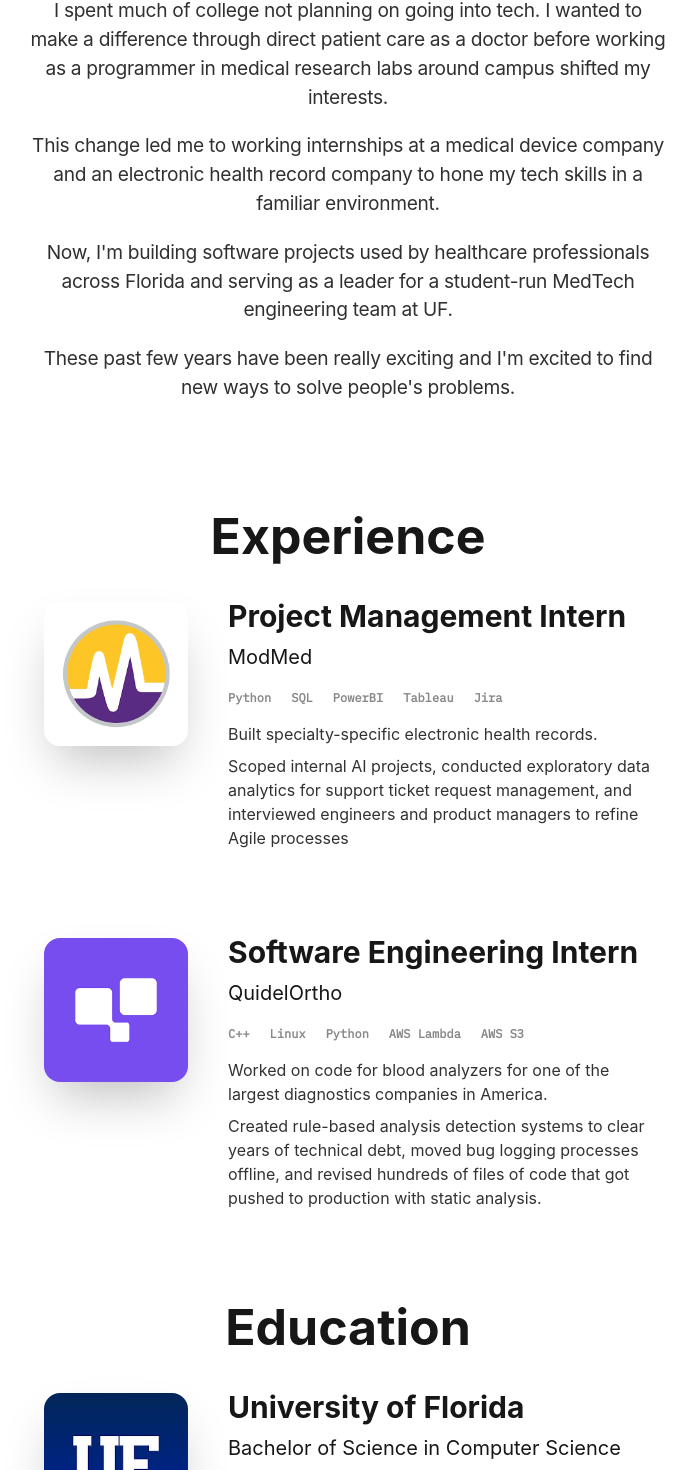
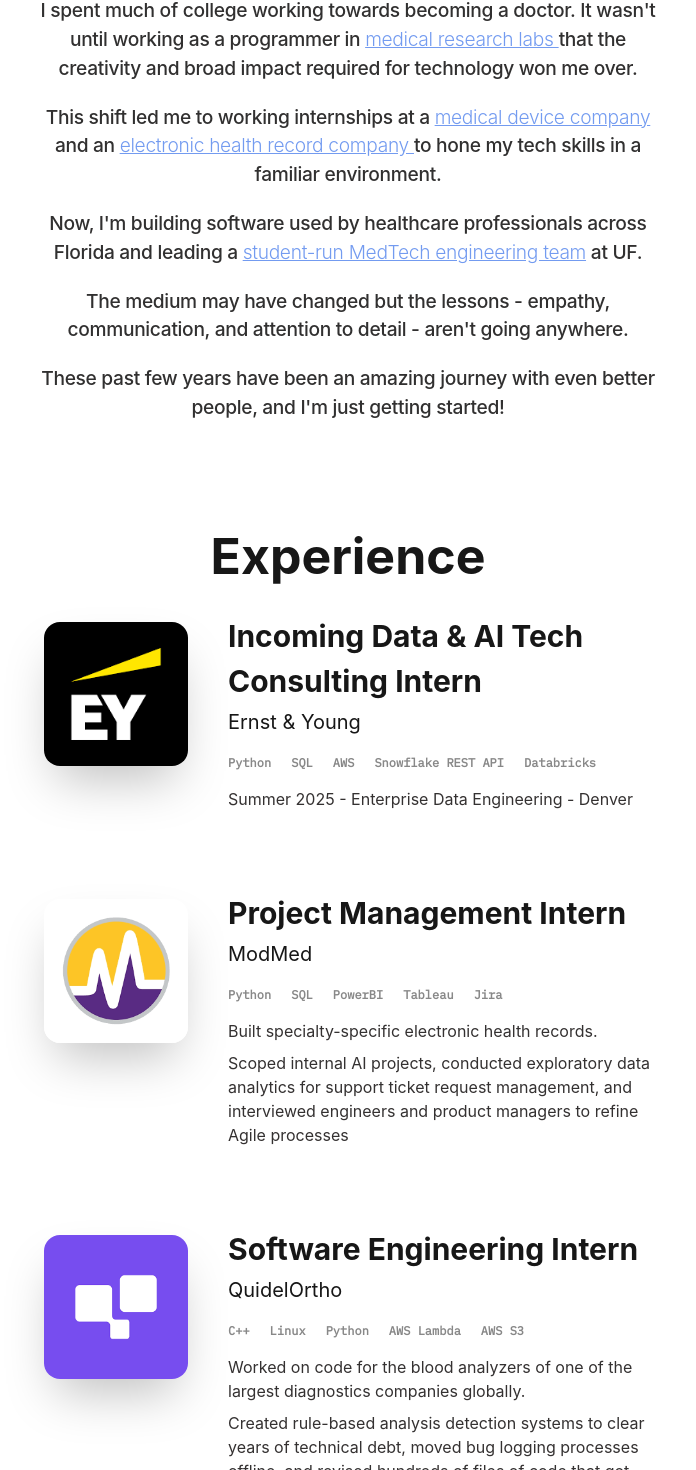
Before and after one commit to evanhadam/personal-website, a Next.js app: page / in a window 1280 px wide. Shown: the part 511-1981 px from the top of the page, without its empty margins (292-988 px from the left). Built offline with nearby package versions, Linux system fonts and the light colour scheme.

Commit message:
added ey, links, and started footer

```diff
--- a/components/Footer.tsx
+++ b/components/Footer.tsx
@@ -0,0 +1,20 @@
+import React from 'react';
+import { FontAwesomeIcon } from '@fortawesome/react-fontawesome';
+import { IconDefinition } from '@fortawesome/fontawesome-common-types';
+import { MenuOption } from '../lib/Types';
+
+
+interface footerColumn {
+    label: string;
+    rowOptions: MenuOption[];
+}
+
+interface socialIcon {
+    href: string;
+    icon: IconDefinition;
+}
+
+interface footerProps {
+    columnOptions: footerColumn[];
+    socialOptions: socialIcon[];
+}
--- a/components/ProjectCard.tsx
+++ b/components/ProjectCard.tsx
@@ -0,0 +1,36 @@
+import React from 'react';
+import Card from './Card';
+import CenteredContainer from './CenteredContainer';
+import Icon from './Icon';
+
+interface ExperienceCardProps {
+    header: string;
+    subheader: string;
+    codeTags?: string[];
+    content: string | string[];
+    imageLink: string;
+    imageAlt: string;
+}
+
+export default function ExperienceCard(props: ExperienceCardProps){
+    return (
+        <CenteredContainer>
+        <div className="flex flex md:flex-col mb-8 w-full">
+            <div className="flex-none">
+                <Icon
+                imageUrl={props.imageLink}
+                alt={props.imageAlt}
+                />
+            </div>
+            <div className="flex-auto mt-5 mb-10 md:ml-10 md:mt-0">
+                <Card
+                    header={props.header}
+                    subheader={props.subheader}
+                    codeTags={props.codeTags}
+                    content={props.content}
+                />
+            </div>
+        </div>
+        </CenteredContainer>
+    )
+}
--- a/package.json
+++ b/package.json
@@ -12,6 +12,7 @@
     "@fortawesome/fontawesome-common-types": "^6.7.2",
     "@fortawesome/free-brands-svg-icons": "^6.7.2",
     "@fortawesome/free-regular-svg-icons": "^6.7.2",
+    "@fortawesome/react-fontawesome": "^0.2.2",
     "next": "15.1.6",
     "react": "^19.0.0",
     "react-dom": "^19.0.0"
--- a/pages/index.tsx
+++ b/pages/index.tsx
@@ -1,4 +1,5 @@
 import React from 'react';
+import Link from 'next/link'
 import styles from '../styles/Home.module.css';
 import HomeHeader from '../components/HomeHeader';
 import ExperienceCard from '../components/ExperienceCard';
@@ -12,7 +13,7 @@
     <>
       <SiteHead
         title="Evan Hadam"
-        description="Hi! I'm Evan Hadam, a pre-med turned engineer from Tampa, FL. Come see where my journey has taken me." />
+        description="Hi! I'm Evan Hadam, a pre-med turned engineer from Tampa, FL. Check out my journey!" />
 
       <HomeHeader />
 
@@ -24,19 +25,22 @@
             Hey! I'm Evan Hadam, a CS + Econ student at the University of Florida.
           </p>
           <p className={styles.contentText}>
-            I spent much of college not planning on going into tech. I wanted to make a difference through direct patient care
-            as a doctor before working as a programmer in medical research labs around campus shifted my interests.
+            I spent much of college working towards becoming a doctor. It wasn't until working as a programmer in <Link className={styles.link} href="https://lemaslab.github.io/about/" target="_blank" rel="noopener noreferrer">medical research labs </Link>
+             that the creativity and broad impact required for technology won me over.
           </p>
           <p className={styles.contentText}>
-            This change led me to working internships at a medical device company and an electronic health record company
+            This shift led me to working internships at a <Link className={styles.link} href="https://www.quidelortho.com/" target="_blank" rel="noopener noreferrer">medical device company</Link> and an <Link className={styles.link} href="https://www.modmed.com/" target="_blank" rel="noopener noreferrer">electronic health record company </Link>
             to hone my tech skills in a familiar environment.
           </p>
           <p className={styles.contentText}>
-            Now, I'm building software projects used by healthcare professionals across Florida and serving as a leader for a
-            student-run MedTech engineering team at UF.
+            Now, I'm building software used by healthcare professionals across Florida and leading a <Link className={styles.link} href="https://www.dreamteameng.org/" target="_blank" rel="noopener noreferrer">
+            student-run MedTech engineering team</Link> at UF.
           </p>
           <p className={styles.contentText}>
-            These past few years have been really exciting and I'm excited to find new ways to solve people's problems.
+            The medium may have changed but the lessons - empathy, communication, and attention to detail - aren't going anywhere.
+          </p>
+          <p className={styles.contentText}>
+            These past few years have been an amazing journey with even better people, and I'm just getting started!
           </p>
         </CenteredContainer>
       </div>
@@ -44,6 +48,14 @@
       <div style={{ padding: '3vw' }} />
         <CenteredContainer>
           <H1 centered marginBottom={20}>Experience</H1>
+          <ExperienceCard
+          header='Incoming Data & AI Tech Consulting Intern'
+          subheader='Ernst & Young'
+          codeTags={['Python', 'SQL', 'AWS', 'Snowflake REST API', 'Databricks']}
+          content={['Summer 2025 - Enterprise Data Engineering - Denver']}
+          imageLink='/images/EY.png'
+          imageAlt='Logo for the company Ernst & Young'
+          />
           <ExperienceCard
           header='Project Management Intern'
           subheader='ModMed'
@@ -56,7 +68,7 @@
           header='Software Engineering Intern'
           subheader='QuidelOrtho'
           codeTags={['C++', 'Linux','Python', 'AWS Lambda', 'AWS S3']}
-          content={['Worked on code for blood analyzers for one of the largest diagnostics companies in America.', 'Created rule-based analysis detection systems to clear years of technical debt, moved bug logging processes offline, and revised hundreds of files of code that got pushed to production with static analysis.']}
+          content={['Worked on code for the blood analyzers of one of the largest diagnostics companies globally.', 'Created rule-based analysis detection systems to clear years of technical debt, moved bug logging processes offline, and revised hundreds of files of code that got pushed to production with static analysis.']}
           imageLink='/images/QuidelOrtho.png'
           imageAlt='Logo for the company QuidelOrtho'
           />
@@ -68,8 +80,8 @@
           <H1 centered marginBottom={20}>Education</H1>
           <ExperienceCard
             header='University of Florida'
-            subheader='Bachelor of Science in Computer Science and Economics'
-            content={["University of Florida, the center of Gainesville, "]}
+            subheader='Computer Science and Economics'
+            content={["During my time in Gainesville, I've gotten to serve as Finance Director, Hackathon Lead, and Product Manager for Dream Team Engineering, a student-led MedTech design team.", "When not studying or building, catch me running, reading, volunteering for Special Olympics, or playing pickleball!"]}
             imageLink='/images/UF.jpg'
             imageAlt='Logo for the University of Florida'
           />
--- a/styles/Home.module.css
+++ b/styles/Home.module.css
@@ -9,5 +9,11 @@
     line-height: 1.5;
     font-size: 1.2rem;
     margin: 20px 1px;
-    font-weight: 370;
+    font-weight: 450;
 }
+
+.link {
+    color: #739bf0;
+    text-decoration: underline;
+    font-weight: 360;
+}
```
Also changed, not shown: public/images/EY.png (added), 1 other file (tests, documents, lock files or other folders).
